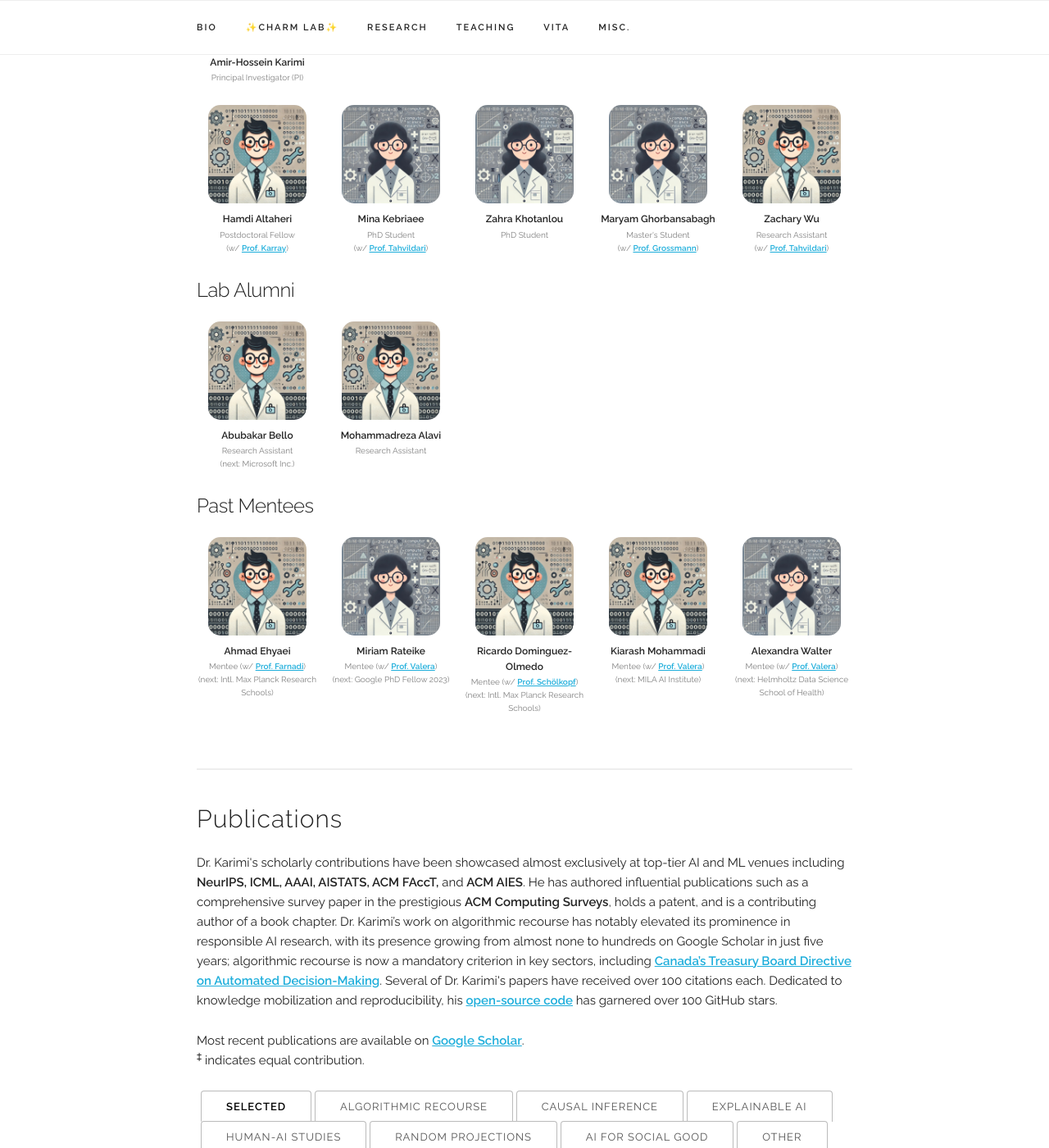
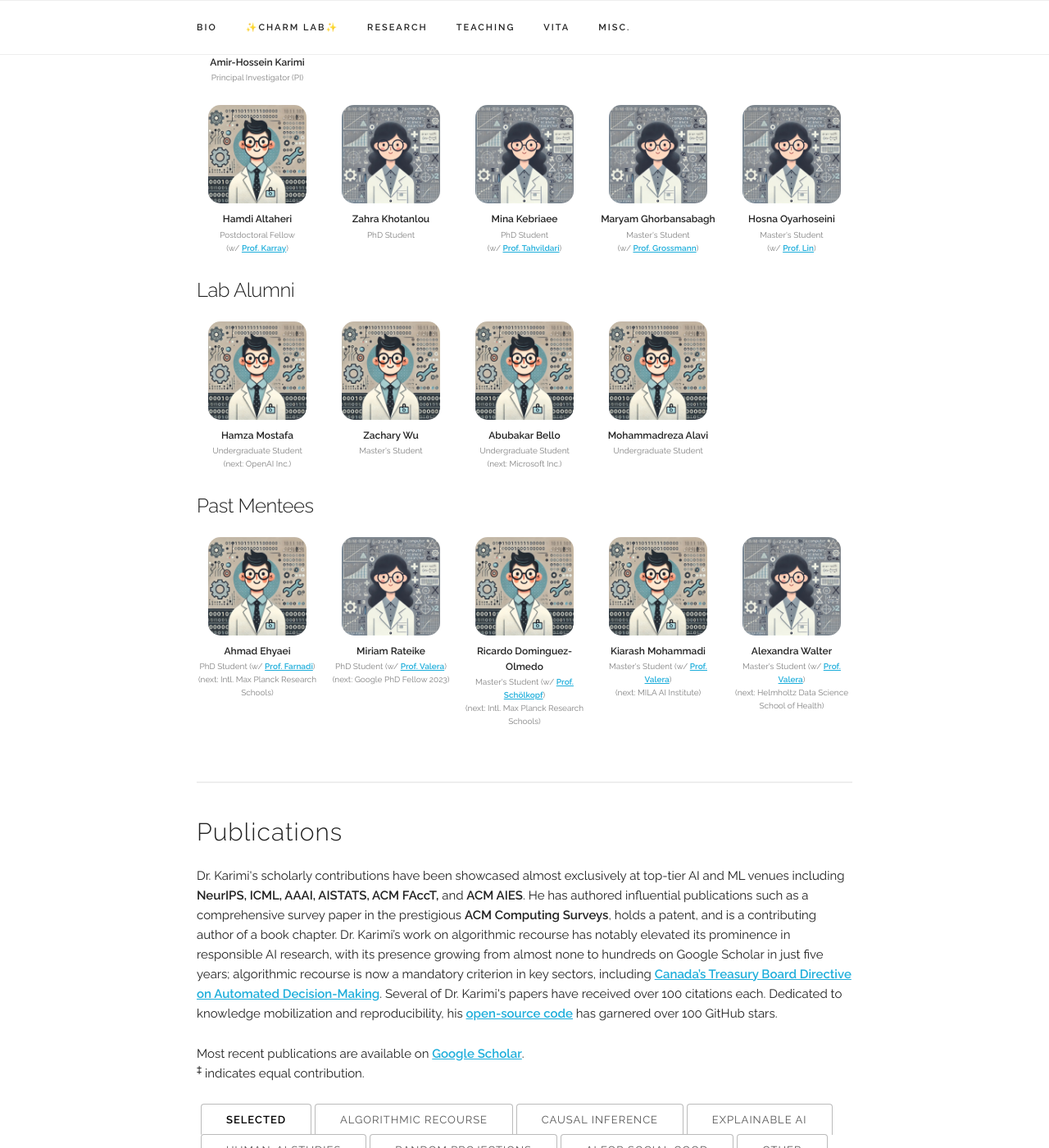
Before and after one commit to charmlab/website, a Jekyll site: the page built from index.html, in a window 1280 px wide and 1400 px high, scrolled down 1447 px. Shown: the whole window at 82% size. Built offline with Jekyll 4.4.1, drawn with Linux system fonts in a browser that asks for light colours; some web fonts are replaced; grey boxes are pictures that could not be loaded.

Commit message:
Updated students' list.

```diff
--- a/_data/group.yaml
+++ b/_data/group.yaml
@@ -4,54 +4,81 @@ members:
     coadvisor: "Prof. Karray"
     coadvisor_link: "https://uwaterloo.ca/scholar/karray"
     image: "/assets/profile-pics/male.jpg"
+
+  - name: Zahra Khotanlou
+    title: "PhD Student"
+    # image: "/assets/profile-pics/zahrakh2.png"
+    image: "/assets/profile-pics/female.jpg"
+
   - name: Mina Kebriaee
     title: "PhD Student"
     coadvisor: "Prof. Tahvildari"
     coadvisor_link: "https://uwaterloo.ca/electrical-computer-engineering/profile/ltahvild"
     image: "/assets/profile-pics/female.jpg"
-  - name: Zahra Khotanlou
-    title: "PhD Student"
-    # image: "/assets/profile-pics/zahrakh2.png"
-    image: "/assets/profile-pics/female.jpg"
+
   - name: Maryam Ghorbansabagh
     title: "Master's Student"
     coadvisor: "Prof. Grossmann"
     coadvisor_link: "https://uwaterloo.ca/psychology/profiles/igor-grossmann"
     # image: "/assets/profile-pics/maryamgh.jpg"
     image: "/assets/profile-pics/female.jpg"
+
+  - name: Hosna Oyarhoseini
+    title: "Master's Student"
+    coadvisor: "Prof. Lin"
+    coadvisor_link: "https://cs.uwaterloo.ca/about/people/jimmylin"
+    image: "/assets/profile-pics/female.jpg"
+
+  # - name: Nafiseh Bafghi
+  #   title: "Master's Student"
+  #   coadvisor: "Prof. Grossmann"
+  #   coadvisor_link: "https://uwaterloo.ca/psychology/profiles/igor-grossmann"
+  #   image: "/assets/profile-pics/female.jpg"
+
+  # - name: ???? ????
+  #   title: "Master's Student"
+  #   coadvisor: "Prof. Khandani"
+  #   coadvisor_link: "https://uwaterloo.ca/electrical-computer-engineering/profile/khandani"
+  #   image: "/assets/profile-pics/male.jpg"
+
+  # - name: Samee Arif
+  #   title: "Master's Student"
+  #   coadvisor: "Prof. Ghodsi"
+  #   coadvisor_link: "https://uwaterloo.ca/statistics-and-actuarial-science/profiles/ali-ghodsi"
+  #   image: "/assets/profile-pics/male.jpg"
+
+alumni:
+  - name: Hamza Mostafa
+    title: "Undergraduate Student"
+    next: "OpenAI Inc."
+    image: "/assets/profile-pics/male.jpg"
+
   - name: Zachary Wu
-    title: "Research Assistant"
+    title: "Master's Student"
     coadvisor: "Prof. Tahvildari"
     coadvisor_link: "https://uwaterloo.ca/electrical-computer-engineering/profile/ltahvild"
     image: "/assets/profile-pics/male.jpg"
-  # - name: Zahra Sorkhei
-  #   title: "PhD Student"
-  #   image: "/assets/profile-pics/female.jpg"
-  # - name: Hosna Oyarhoseini
-  #   title: "Master's Student"
-  #   coadvisor: "Prof. Lin"
-  #   coadvisor_link: "https://cs.uwaterloo.ca/about/people/jimmylin"
-  #   image: "/assets/profile-pics/female.jpg"
 
-alumni:
   - name: Abubakar Bello
-    title: "Research Assistant"
+    title: "Undergraduate Student"
     next: "Microsoft Inc."
     image: "/assets/profile-pics/male.jpg"
+
   - name: Mohammadreza Alavi
-    title: "Research Assistant"
+    title: "Undergraduate Student"
     image: "/assets/profile-pics/male.jpg"
+
 
 
 mentee:
   - name: Ahmad Ehyaei
-    title: "Mentee"
+    title: "PhD Student"
     next: "Intl. Max Planck Research Schools"
     coadvisor: "Prof. Farnadi"
     coadvisor_link: "https://gfarnadi.github.io/"
     image: "/assets/profile-pics/male.jpg"
   - name: Miriam Rateike
-    title: "Mentee"
+    title: "PhD Student"
     next: "Google PhD Fellow 2023"
     coadvisor: "Prof. Valera"
     coadvisor_link: "https://ivaleram.github.io/"
@@ -63,19 +90,19 @@ mentee:
   #   coadvisor_link: "https://uwaterloo.ca/statistics-and-actuarial-science/profiles/ali-ghodsi"
   #   image: "/assets/profile-pics/female.jpg"
   - name: Ricardo Dominguez-Olmedo
-    title: "Mentee"
+    title: "Master's Student"
     next: "Intl. Max Planck Research Schools"
     coadvisor: "Prof. Schölkopf"
     coadvisor_link: "https://is.mpg.de/~bs"
     image: "/assets/profile-pics/male.jpg"
   - name: Kiarash Mohammadi
-    title: "Mentee"
+    title: "Master's Student"
     next: "MILA AI Institute"
     coadvisor: "Prof. Valera"
     coadvisor_link: "https://ivaleram.github.io/"
     image: "/assets/profile-pics/male.jpg"
   - name: Alexandra Walter
-    title: "Mentee"
+    title: "Master's Student"
     next: "Helmholtz Data Science School of Health"
     coadvisor: "Prof. Valera"
     coadvisor_link: "https://ivaleram.github.io/"
```
